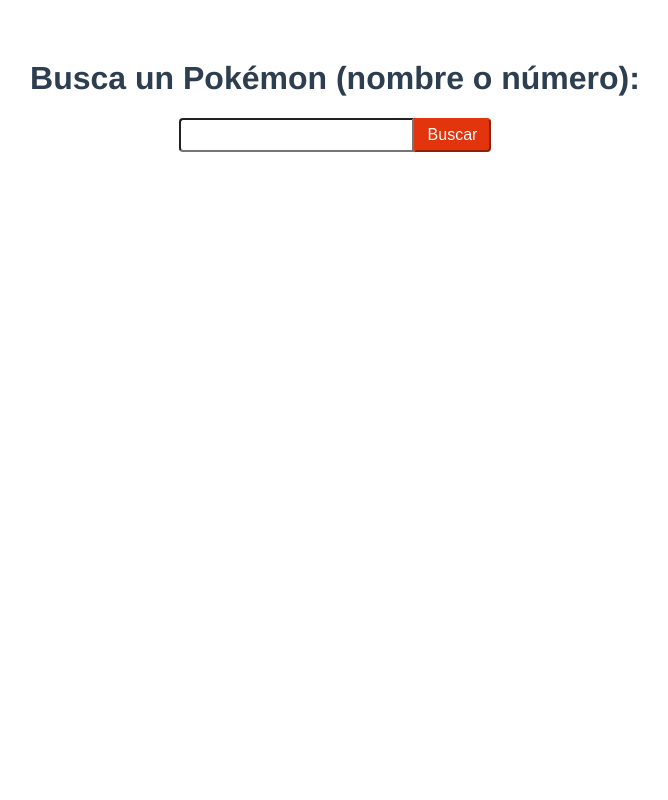
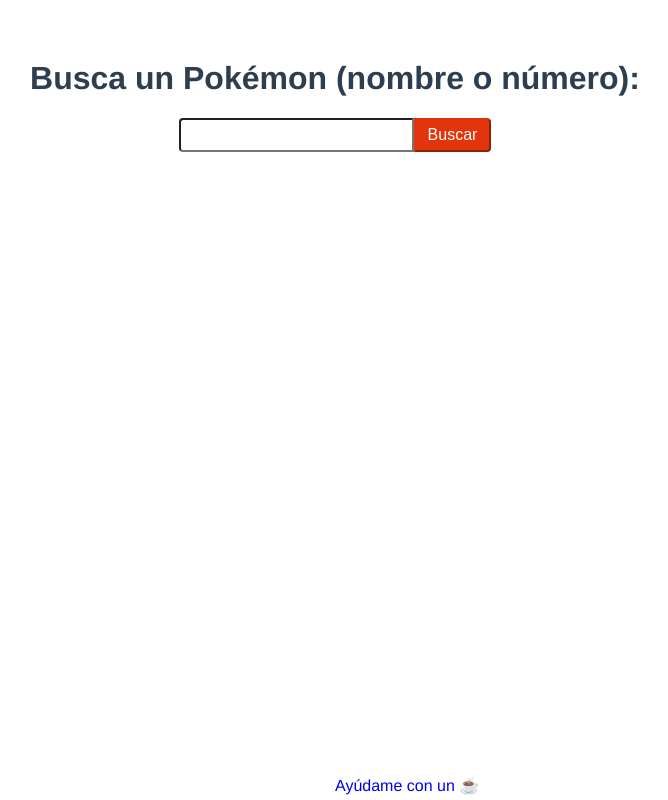
Before and after one commit to sergioazoc/pokedex-vue, a Vue app: page / in a window 1280 px wide. Shown: the whole page, without its empty margins (305-973 px from the left). Built offline with nearby package versions, Linux system fonts and the light colour scheme.

Commit message:
analytics

```diff
--- a/package.json
+++ b/package.json
@@ -10,7 +10,8 @@
   "dependencies": {
     "axios": "^0.19.2",
     "core-js": "^3.6.5",
-    "vue": "^2.6.11"
+    "vue": "^2.6.11",
+    "vue-analytics": "^5.22.1"
   },
   "devDependencies": {
     "@vue/cli-plugin-babel": "~4.4.0",
--- a/src/App.vue
+++ b/src/App.vue
@@ -1,6 +1,9 @@
 <template>
   <div id="app">
     <Pokemon />
+    <div>
+      <a class="coffee" target="_blank" href="https://www.mercadopago.cl/checkout/v1/redirect?pref_id=270001614-b497f5e0-19f1-4f93-adc3-4f0a8e348866">Ayúdame con un ☕</a>
+    </div>
   </div>
 </template>
 
@@ -23,6 +26,11 @@
   text-align: center;
   color: #2c3e50;
   margin-top: 60px;
+}
+.coffee{
+  text-decoration: none;
+  position: absolute;
+  bottom: 5px;
 }
 .input{
   padding: .375rem .75rem;
--- a/src/main.js
+++ b/src/main.js
@@ -1,5 +1,10 @@
 import Vue from "vue";
 import App from "./App.vue";
+import VueAnalytics from "vue-analytics"
+
+Vue.use(VueAnalytics, {
+  id: 'G-MGMG80VJJ0'
+})
 
 Vue.config.productionTip = false;
 
```
Also changed, not shown: 1 other file (tests, documents, lock files or other folders).
